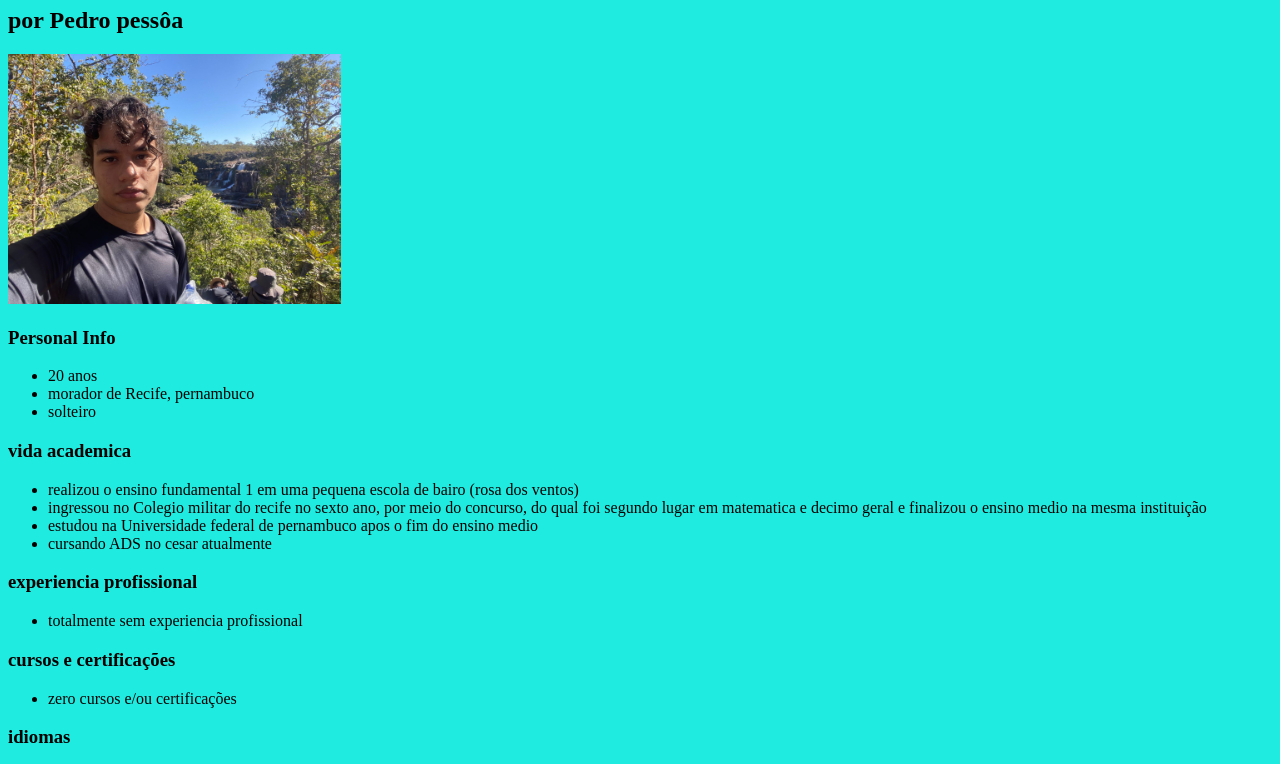
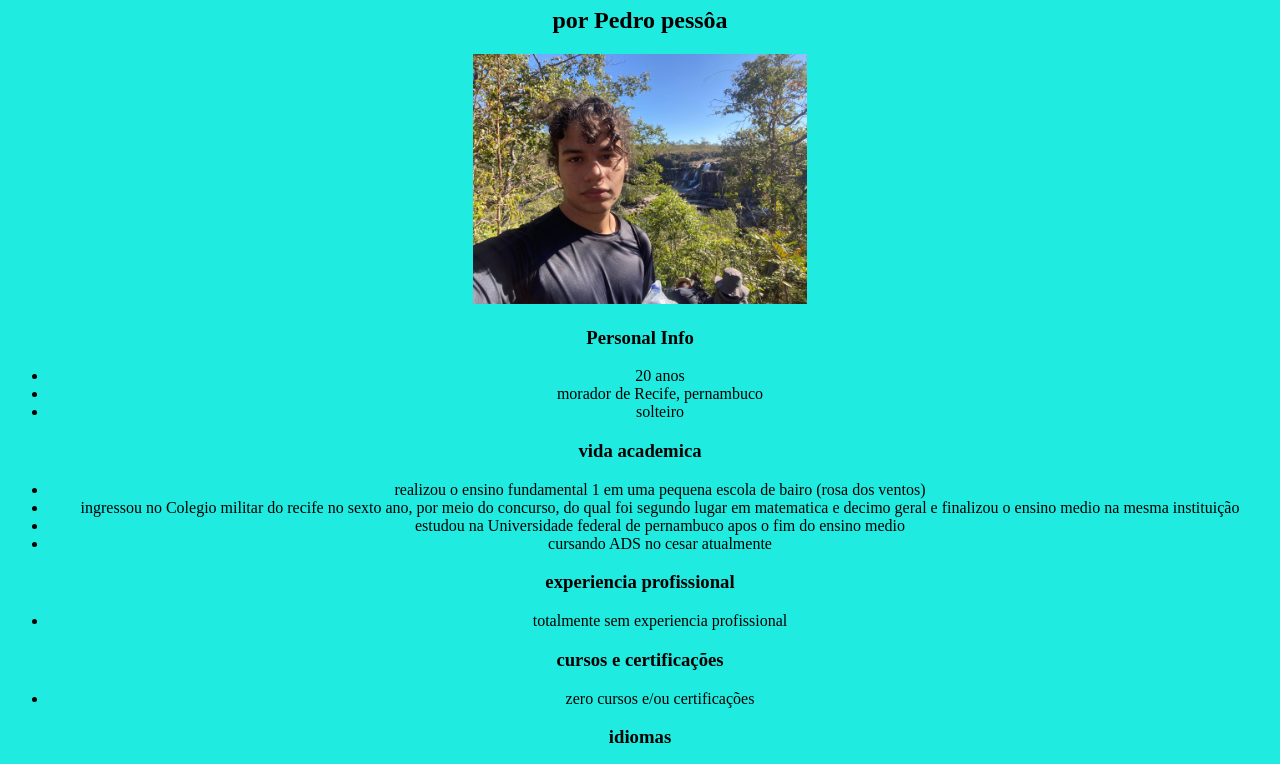
Before and after one commit to Ppan-droid/projeto-cezar, a plain HTML site: page index.html in a window 1280 px wide. Shown: the part 73-837 px from the top of the page. Drawn offline with Linux system fonts and the light colour scheme.

Commit message:
Update index.html
centralizei tudo

```diff
--- a/index.html
+++ b/index.html
@@ -5,11 +5,11 @@
     <meta name="viewport" content="width=device-width, initial-scale=1.0">
     <title>Document</title>
 </head>
-<body style="background-color: rgb(31, 235, 224);">
+<body style="background-color: rgb(31, 235, 224); text-align: center;">
     <h1>Meu curriculo</h1>
     <h2>por Pedro pessôa</h2>
 
-    <img src=./Assets/oficial.jpg widht="100" height="250">
+    <img src=./Assets/oficial.jpg widht="100" height="250" text-align: center;>
 
     <h3>Personal Info</h3>
      <ul>
```
